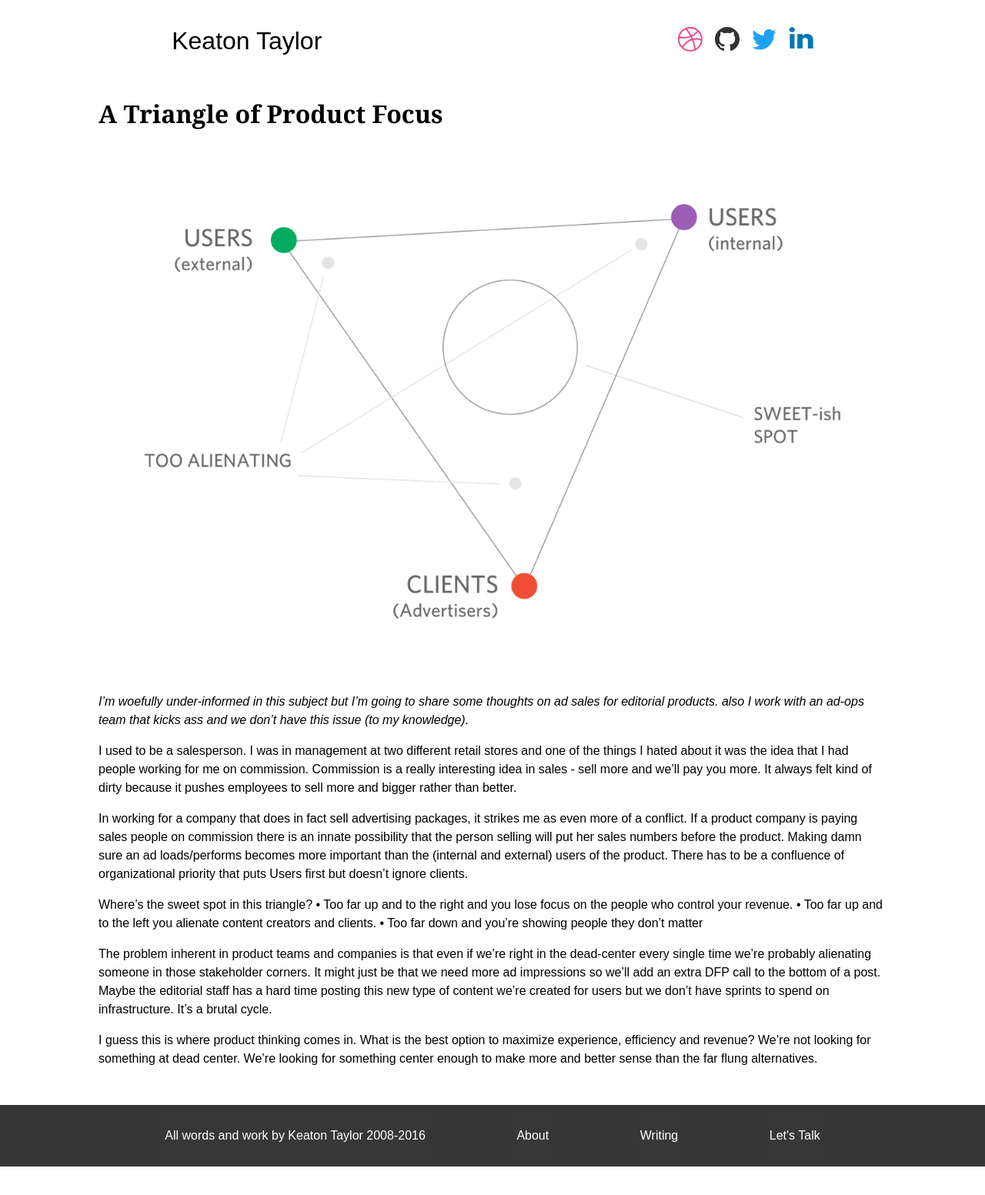
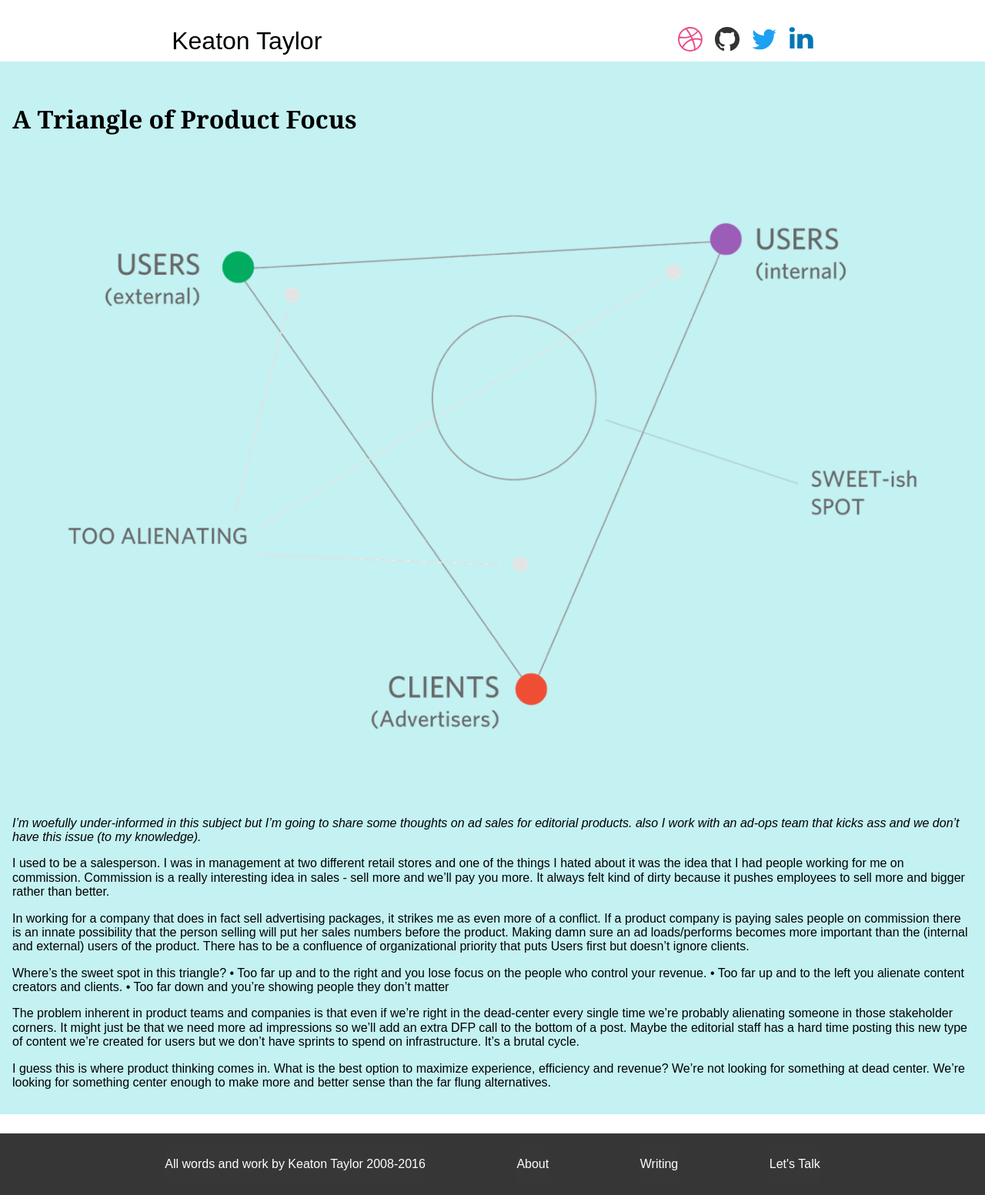
Before and after one commit to keaton-taylor/keaton-taylor, a Jekyll site: the page built from _posts/blog/2016-10-31-a-triangle-of-product-focus.md, in a window 1280 px wide. Shown: the whole page at 77% size. Built offline with Jekyll 4.4.1, drawn with Linux system fonts in a browser that asks for light colours; before the commit the page ends 1516 px from its top, so only the background shows below that.

Commit message:
css edits to make things more responsive

```diff
--- a/public/_scss/_base.scss
+++ b/public/_scss/_base.scss
@@ -1,11 +1,4 @@
 .PageContent {
-  overflow: wrap;
-  padding-left: .5em;
-  padding-right: .5em;
-  margin-bottom: 2em;
-  max-width: 1024px;
-  line-height: 1.5;
-  margin: 0 auto 2em;
 
   img {
     margin-left: auto;
@@ -14,29 +7,63 @@
 }
 
 .IntroContent {
-  margin-bottom: 2em;
+  margin-bottom: 1em;
   &__image {
     width: 60%;
     position: relative;
     right: 60px;
 
+    @include breakpoint(medium) {
+      width: 30%;
+      right:200px;
+    }
   }
 
   &__text {
     position: absolute;
-    top: 11.75em;
-    width: 53%;
-    left: 9.25em;
+    top: 32%;
+    width: 47%;
+    left: 49%;
+
+    @include breakpoint(medium) {
+      width: 60%;
+      top: 10em;
+      left: 15em;
+    }
   }
 
   &__headline {
     line-height: 1.1;
     margin-bottom: .25em;
+
+    @include breakpoint(medium) {
+      font-size: 3em;
+    }
   }
 
   &__list-item {
     margin-bottom: .5em;
     line-height: 1.25;
+    font-family: $enzo-stack;
 
+    @include breakpoint(medium) {
+      margin-left: 1em;
+      font-size: 1.25em;
+    }
   }
 }
+
+.SectionHeader {
+  width: 100%;
+  margin: 0 auto;
+  max-width: 1024px;
+
+  &__headline {
+    font-family: $enzo-stack;
+    font-weight: 600;
+    font-size: 3em;
+    margin: 0;
+    z-index: -100;
+    width: 70%;
+  }
+}
--- a/public/_scss/_helper.scss
+++ b/public/_scss/_helper.scss
@@ -1,3 +1,11 @@
 // .p-r-0 {
 //   padding-right: 0 !important;
 // }
+.content {
+    padding-left: .5em;
+    padding-right: .5em;
+    margin-bottom: 2em;
+    max-width: 1024px;
+    line-height: 1.5;
+    margin: 0 auto 2em;
+}
--- a/public/_scss/_postentry.scss
+++ b/public/_scss/_postentry.scss
@@ -1,8 +1,14 @@
+.PostWell {
+  background-color: #c4f1f2;
+  position: relative;
+  top: -25px;
+  padding: 2em 1em 1em;
 
-.PostEntry {
-  &__title {
-    font-size: 2em;
-    line-height: 1.3;
-    margin-bottom: .25em;
+  .PostEntry {
+    &__title {
+      font-size: 2em;
+      line-height: 1.3;
+      margin-bottom: .25em;
+    }
   }
 }
--- a/public/_scss/_reset.scss
+++ b/public/_scss/_reset.scss
@@ -87,6 +87,7 @@
   box-sizing: content-box; /* 1 */
   height: 0; /* 1 */
   overflow: visible; /* 2 */
+  margin: 0;
 }
 
 /**
--- a/public/_scss/_teaser.scss
+++ b/public/_scss/_teaser.scss
@@ -1,5 +1,10 @@
 .PostTeaser {
   padding: 0.5em 1.25em 1.25em 1.25em;
+  margin: 0 auto;
+  background: #fff;
+  margin-bottom: 1em;
+  max-width: 1024px;
+
 
   &__title {
     margin-bottom: .25em
--- a/public/_scss/_typography.scss
+++ b/public/_scss/_typography.scss
@@ -1,3 +1,6 @@
+$tisa-stack: "ff-tisa", "georgia", serif;
+$enzo-stack: "ff-enzo", sans-serif;
+
 a {
   text-decoration: none;
   color: #363636;
--- a/public/css/main.scss
+++ b/public/css/main.scss
@@ -3,9 +3,9 @@
 ---
 @import "reset";
 @import "mixins";
+@import "typography";
 @import "helper";
 @import "grid";
-@import "typography";
 @import "base";
 @import "teaser";
 @import "header";
```
Also changed, not shown: _layouts/default.html (+6 -5 lines).
